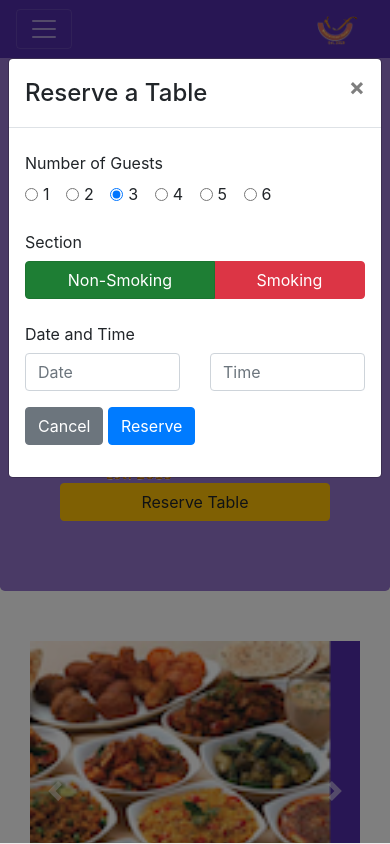
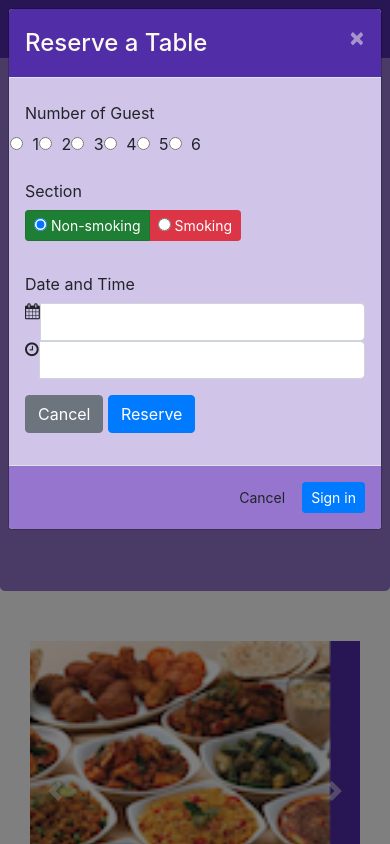
Before and after one commit to evangeldaping/Bootstrap4, a website: page index.html in a window 390 px wide. Both pictures are taken after a click on the link "Reserve Table". Shown: the top 844 px of the page. Drawn offline with nearby package versions, Linux system fonts and the light colour scheme.

Commit message:
Assignment 4

```diff
--- a/css/styles.scss
+++ b/css/styles.scss
@@ -74,3 +74,18 @@ body{
     bottom: 0px;
     z-index: 1;
 }
+
+.modal-header {
+	background:$background-dark;
+	color:floralwhite;
+
+	button {
+		color:floralwhite;
+	}
+}
+.modal-body {
+	background:$background-pale;
+}
+.modal-footer {
+	background:$background-light;
+}
--- a/index.html
+++ b/index.html
@@ -43,38 +43,35 @@
         </div>
     </nav>
 
+   <!-- Login Modal -->
 	<div id="loginModal" class="modal fade" role="dialog">
 		<div class="modal-dialog modal-lg" role="content">
-            <!-- Modal content for Login-->
+			<!-- Modal content-->
 			<div class="modal-content">
 				<div class="modal-header">
 					<h4 class="modal-title">Login </h4>
 					<button type="button" class="close" data-dismiss="modal">&times;</button>
 				</div>
 				<div class="modal-body">
-                    <form>
-                        <div class="form-row">
-                            <div class="form-group col-sm-4">
+					<form class="form-inline">
+						<div class="form-group">
 							<label class="sr-only" for="exampleInputEmail3">Email address</label>
 							<input type="email" class="form-control form-control-sm mr-1" id="exampleInputEmail3" placeholder="Enter email">
 						</div>
-                            <div class="form-group col-sm-4">
+						<div class="form-group">
 							<label class="sr-only" for="exampleInputPassword3">Password</label>
 							<input type="password" class="form-control form-control-sm mr-1" id="exampleInputPassword3" placeholder="Password">
 						</div>
-                            <div class="col-sm-auto">
 						<div class="form-check">
-                                    <input class="form-check-input" type="checkbox">
-                                    <label class="form-check-label"> Remember me
+							<label class="form-check-label">
+								<input class="form-check-input" type="checkbox"> Remember me
 							</label>
 						</div>
+					</form>
 				</div>
-                        </div>
-                        <div class="form-row">
-                            <button type="button" class="btn btn-secondary btn-sm ml-auto" data-dismiss="modal">Cancel</button>
-                            <button type="submit" class="btn btn-primary btn-sm ml-1">Sign in</button>
-                        </div>
-                    </form>
+				<div class="modal-footer">
+					<button type="button" class="btn btn-default btn-sm" data-dismiss="modal">Cancel</button>
+					<button type="submit" class="btn btn-primary btn-sm">Sign in</button>
 				</div>
 			</div>
 		</div>
@@ -93,7 +90,7 @@
                 </div>
 
                 <div class="col-12 col-sm align-self-center">
-                    <a data-toggle="modal" data-target="#ReserveTable"
+                    <a data-toggle="modal" data-target="#reserveModal"
                         class="btn btn-block btn-warning">Reserve Table</a>
                 </div>
 
@@ -220,79 +217,83 @@
         </div>
 
 
-        <div id="ReserveTable" class="modal fade row row-content justify-content-center" role="dialog">
+        <!-- Reserve Modal Form -->
+        <div id="reserveModal" class="modal fade" role="dialog">
             <div class="modal-dialog modal-lg" role="content">
-                <!-- Modal content for Reserve Table-->
+                <!-- Modal content-->
                 <div class="modal-content">
                     <div class="modal-header">
-                        <h4 class="modal-title">Reserve a Table </h4>
+                        <h4 class="modal-title">Reserve a Table</h4>
                         <button type="button" class="close" data-dismiss="modal">&times;</button>
                     </div>
                     <div class="modal-body">
-                        <form>
-                            <div class="form-group row">
-                                <label for="inlineRadioOptions" class="col-md-2 col-form-label">Number of Guests</label>
-                                    <div class="col-md-10">
-                                        <div class="form-check form-check-inline">
-                                            <input class="form-check-input" type="radio" name="inlineRadioOptions" id="inlineRadio1" value="option1" >
-                                            <label class="form-check-label" for="inlineRadio1">1</label>
-                                        </div>
-                                        <div class="form-check form-check-inline">
-                                            <input class="form-check-input" type="radio" name="inlineRadioOptions" id="inlineRadio2" value="option2">
-                                            <label class="form-check-label" for="inlineRadio2">2</label>
-                                        </div>
-                                        <div class="form-check form-check-inline">
-                                            <input class="form-check-input" type="radio" name="inlineRadioOptions" id="inlineRadio3" value="option3" checked>
-                                            <label class="form-check-label" for="inlineRadio3" active>3</label>
-                                        </div>
-                                        <div class="form-check form-check-inline">
-                                            <input class="form-check-input" type="radio" name="inlineRadioOptions" id="inlineRadio4" value="option4">
-                                            <label class="form-check-label" for="inlineRadio4">4</label>
-                                        </div>
-                                        <div class="form-check form-check-inline">
-                                            <input class="form-check-input" type="radio" name="inlineRadioOptions" id="inlineRadio5" value="option5">
-                                            <label class="form-check-label" for="inlineRadio5">5</label>
-                                        </div>
-                                        <div class="form-check form-check-inline">
-                                            <input class="form-check-input" type="radio" name="inlineRadioOptions" id="inlineRadio6" value="option6">
-                                            <label class="form-check-label" for="inlineRadio6">6</label>
+                        <form id="reserveModalForm">
+                            <div class="form-group row align-items-center">
+                                <label class="col-12 col-sm-2 col-form-label">Number of Guest</label>
+                                <div class="form-check form-check-inline col-12 col-sm">
+                                    <label class="form-check-label">
+                                        <input type="radio" class="form-check-input" id="numberofguest1" name="numberofguest" value="1"> 1
+                                    </label>
+                                    <label class="form-check-label">
+                                        <input type="radio" class="form-check-input" id="numberofguest2" name="numberofguest" value="2"> 2
+                                    </label>
+                                    <label class="form-check-label">
+                                        <input type="radio" class="form-check-input" id="numberofguest3" name="numberofguest" value="2"> 3
+                                    </label>
+                                    <label class="form-check-label">
+                                        <input type="radio" class="form-check-input" id="numberofguest4" name="numberofguest" value="2"> 4
+                                    </label>
+                                    <label class="form-check-label">
+                                        <input type="radio" class="form-check-input" id="numberofguest5" name="numberofguest" value="2"> 5
+                                    </label>
+                                    <label class="form-check-label">
+                                        <input type="radio" class="form-check-input" id="numberofguest6" name="numberofguest" value="2"> 6
+                                    </label>
                                 </div>
                             </div>
-                            </div>
-
-                            <div class="form-group row">
-                                <label for="inlineRadioOptions" class="col-md-2 col-form-label">Section</label>
-                                <div class="col-md-2 btn-group btn-group-toggle" data-toggle="buttons">
-                                    <label class="btn btn-success active">
-                                      <input type="radio" name="options" id="option1" autocomplete="off" checked> Non-Smoking
+                            <div class="form-group row align-items-center">
+                                <label class="col-12 col-sm-2 col-form-label">Section</label>
+                                <div class="col-12 col-sm">
+                                    <div class="btn-group" data-toggle="buttons">
+                                        <label class="btn btn-success btn-sm active">
+                                            <input type="radio" name="options" id="option1" autocomplete="off" checked> Non-smoking
                                         </label>
-                                    <label class="btn btn-danger">
+                                        <label class="btn btn-danger btn-sm">
                                             <input type="radio" name="options" id="option2" autocomplete="off"> Smoking
                                         </label>
                                     </div>
                                 </div>
-
-                            <div class="form-group row">
-                                <label for="dateandtime" class="col-12 col-md-2 col-form-label">Date and Time</label>
-                                <div class="col-6 col-md-5">
-                                    <input type="text" class="form-control" id="date" name="date" placeholder="Date">
                             </div>
-                                <div class="col-6 col-md-5">
-                                    <input type="text" class="form-control" id="time" name="time" placeholder="Time">
+                            <div class="form-group row align-items-center">
+                                <label class="col-12 col-sm-2 col-form-label">Date and Time</label>
+                                <div class="col-12 col-sm-5">
+                                    <div class="input-group">
+                                        <i class="input-group-addon fa fa-calendar" aria-hidden="true"></i>
+                                        <input type="text" class="form-control" id="date" name="date">
+                                    </div>
+                                </div>
+                                <div class="col-12 col-sm-5">
+                                    <div class="input-group">
+                                        <i class="input-group-addon fa fa-clock-o" aria-hidden="true"></i>
+                                        <input type="text" class="form-control" id="time" name="time">
+                                    </div>
                                 </div>
                             </div>
                             <div class="form-group row">
-                                <div class="offset-md-2 col-md-10">
-                                    <button type="button" class="btn btn-secondary btn-md ml-auto" data-dismiss="modal">Cancel</button>
+                                <div class="offset-sm-2 col-md-10">
+                                    <button type="button" class="btn btn-secondary" data-dismiss="modal">Cancel</button>
                                     <button type="submit" class="btn btn-primary">Reserve</button>
                                 </div>
                             </div>
                         </form>
                     </div>
+                    <div class="modal-footer">
+                        <button type="button" class="btn btn-default btn-sm" data-dismiss="modal">Cancel</button>
+                        <button type="submit" class="btn btn-primary btn-sm">Sign in</button>
                     </div>
                 </div>
             </div>
-
+        </div>
     </div>
 
     <footer class="footer">
@@ -348,17 +349,24 @@
     <script src="node_modules/bootstrap/dist/js/bootstrap.min.js"></script>
     <script>
         $(document).ready(function(){
-            $("#carouselButton").click(function(){
-                if ($("#carouselButton").children("span").hasClass('fa-pause')) {
+            $("#mycarousel").carousel( { interval: 2000 } );
+            $("#carousel-button").click(function(){
+                if ($("#carousel-button").children("span").hasClass('fa-pause')) {
                     $("#mycarousel").carousel('pause');
-                    $("#carouselButton").children("span").removeClass('fa-pause');
-                    $("#carouselButton").children("span").addClass('fa-play');
+                    $("#carousel-button").children("span").removeClass('fa-pause');
+                    $("#carousel-button").children("span").addClass('fa-play');
                 }
-                else if ($("#carouselButton").children("span").hasClass('fa-play')){
+                else if ($("#carousel-button").children("span").hasClass('fa-play')){
                     $("#mycarousel").carousel('cycle');
-                    $("#carouselButton").children("span").removeClass('fa-play');
-                    $("#carouselButton").children("span").addClass('fa-pause');
+                    $("#carousel-button").children("span").removeClass('fa-play');
+                    $("#carousel-button").children("span").addClass('fa-pause');
                 }
+            });
+            $('#reserveButton').click(function(){
+                $('#reserveModal').modal('show');
+            });
+            $('#loginButton').click(function(){
+                $('#loginModal').modal('show');
             });
         });
     </script>
```
Also changed, not shown: css/styles.css. Lines whose indentation alone changed are shown as unchanged.
